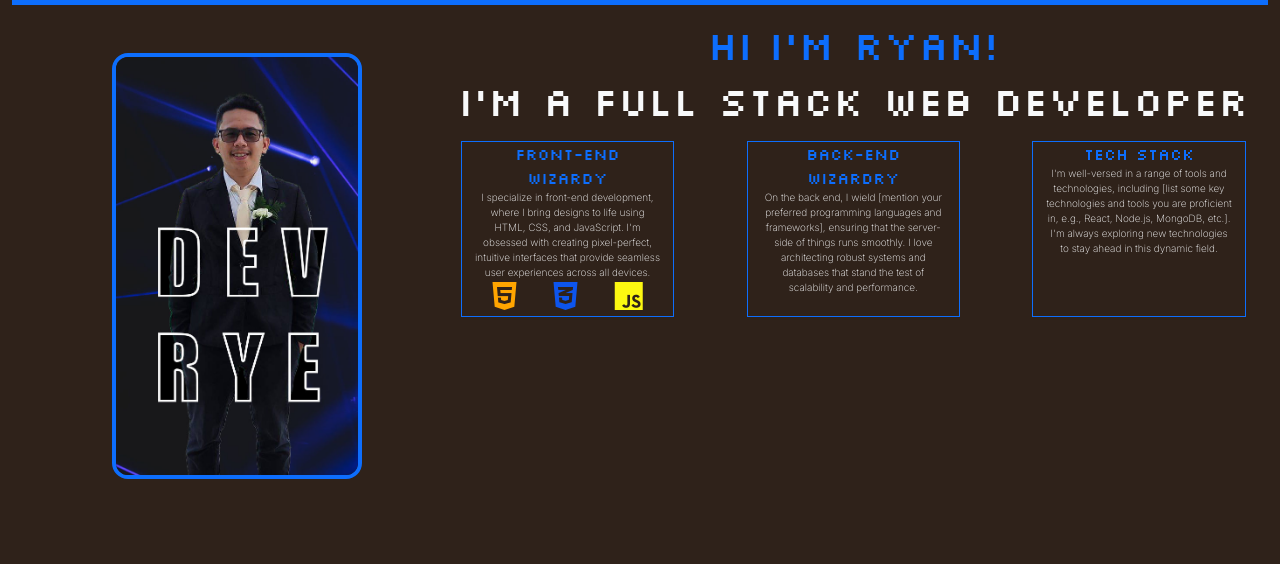
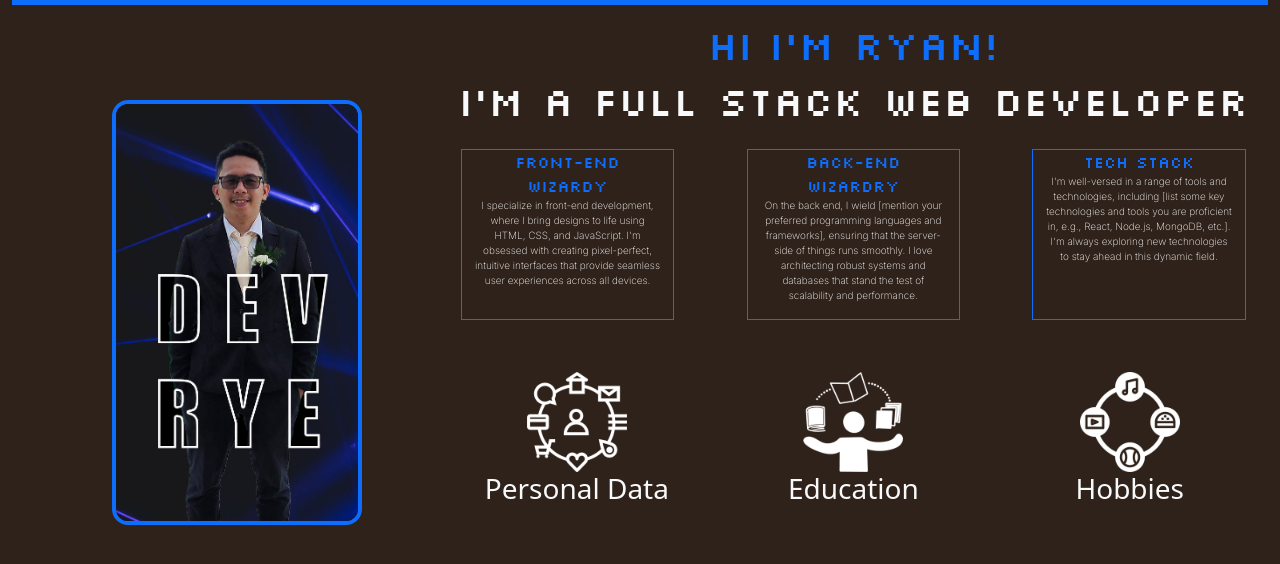
Before and after one commit to ryaneroll28/devrye, a plain HTML site: page index.html in a window 1280 px wide. Shown: the part 916-1480 px from the top of the page. Drawn offline with nearby package versions, Linux system fonts and the light colour scheme.

Commit message:
Added Additonal Section Hobbies/PersData/Educ CardFlip Effect

```diff
--- a/index.css
+++ b/index.css
@@ -12,6 +12,8 @@ font-family: 'Silkscreen', sans-serif;
 
 .bg-blue {
   background-image: url('./img/bgblue.jpg');
+  background-repeat: no-repeat;
+  background-size: cover;
 }
 
 @keyframes logoDown {
@@ -144,4 +146,134 @@ font-family: 'Silkscreen', sans-serif;
     0 0 200px rgb(5, 49, 222);
   cursor: pointer;
   border-radius: 8px;
+  transform: scale(1.3);
+  -webkit-transform: scale(1.3);
+  -ms-transform: scale(1.3);
 }
+
+/* Animation on front/back/Tech */
+
+.front-end,
+.back-end,
+.tech-stack {
+  animation: fade linear;
+  animation-timeline: view();
+  transition: 0.3s ease;
+}
+
+@keyframes fade {
+  0% {
+    opacity: 0;
+  }
+
+  50% {
+    opacity: 1;
+  }
+
+  100% {
+    opacity: 1;
+  }
+}
+
+.abt-1 {
+  animation: leftSlide linear;
+  animation-timeline: view();
+}
+
+.abt-2 {
+  animation: rightSlide linear;
+  animation-timeline: view();
+}
+
+@keyframes leftSlide {
+  0% {
+    transform: translateX(-300px);
+  }
+
+  50% {
+    transform: translateX(0px);
+  }
+
+  100% {
+    transform: translateX(0px);
+  }
+}
+
+@keyframes rightSlide {
+  0% {
+    transform: translateX(300px);
+  }
+
+  50% {
+    transform: translateX(5px);
+  }
+
+  100% {
+    transform: translateX(0px);
+  }
+}
+
+/* Flipcard Picture */
+
+/* .theCard {
+  position: relative;
+}
+
+.theFront,
+.theBack {
+  position: absolute;
+} */
+
+/* CARD FLIP SECTION */
+
+.cardMain {
+  position: relative;
+  width: 80px;
+  height: 200px;
+  /* background-color: green; */
+}
+
+.cardSub {
+  position: absolute;
+  width: 100%;
+  height: 100%;
+  transform-style: preserve-3d;
+  transition: all 0.5s ease;
+  /* background-color: yellow; */
+}
+
+.cardSub:hover {
+  transform: rotateY(180deg);
+}
+
+.cardFront {
+  position: absolute;
+  width: 100%;
+  height: 100%;
+  backface-visibility: hidden;
+  background-color: #ff282800;
+  color: #333;
+  text-align: center;
+  border-radius: 20px;
+  display: block;
+  margin-left: auto;
+  margin-right: auto;
+}
+
+.cardBack {
+  position: absolute;
+  width: 100%;
+  height: 100%;
+  backface-visibility: hidden;
+  background-color: #ffffff08;
+  color: rgb(252, 252, 252);
+  transform: rotateY(180deg);
+  text-align: center;
+  border-radius: 20px;
+}
+
+cardMain > i {
+  font-size: 100px;
+}
+
+/* CARD FLIP SECTION */
--- a/index.html
+++ b/index.html
@@ -56,7 +56,7 @@
     </div>
 
 
-    <div class="bg-second container-fluid vh-100">
+  <div class="bg-second container-fluid vh-100">
         <!-- Navbar Start -->
 
     <nav id="navBar" class="navbar navbar-expand-lg bg-primary overflow-hidden">
@@ -118,28 +118,90 @@
     <!-- Image Section end -->
     <!-- About Title Start -->
         <div class="col-md-8">
-          <div class="d-flex justify-content-center align-items-center">
+          <div class="abt-1 d-flex justify-content-center align-items-center">
               <h1 class="aboutTitle text-primary mt-3 me-3">Hi</h1> <h1 class="aboutTitle text-primary mt-3">I'm Ryan!</h1>
           </div>
 
-          <div>
+          <div class="abt-2 overflow-hidden">
             <h1 class="aboutTitle text-center text-light">I'm a Full Stack Web Developer</h1>
           </div>
 
           <div class="row d-flex justify-content-around text-light text-center d-grid gap-1 mt-3" >
 
             <div class="front-end col-md-3 border border-primary pb-2"> <div class="parTitle text-primary">Front-End Wizardy</div>
-            <p class="parAbout">I specialize in front-end development, where I bring designs to life using HTML, CSS, and JavaScript. I'm obsessed with creating pixel-perfect, intuitive interfaces that provide seamless user experiences across all devices.</p>
-            <div class="parIcons"><i class="fa-brands fa-html5 fa-lg"></i> <i class="fa-brands fa-css3-alt fa-lg"></i> <i class="fa-brands fa-js fa-lg"></i></div>
+            <p class="parAbout">I specialize in front-end development, where I bring designs to life using HTML, CSS, and JavaScript. I'm obsessed with creating pixel-perfect, intuitive interfaces that provide seamless user experiences across all devices.
+              <!-- <div class="parIcons"><i class="fa-brands fa-html5 fa-lg"></i> <i class="fa-brands fa-css3-alt fa-lg"></i> <i class="fa-brands fa-js fa-lg"></i></div> -->
+            </p>
+
           </div>
 
             <div class="back-end col-md-3 border border-primary"> <div class="parTitle text-primary">Back-End Wizardry</div>
-            <p class="parAbout">On the back end, I wield [mention your preferred programming languages and frameworks], ensuring that the server-side of things runs smoothly. I love architecting robust systems and databases that stand the test of scalability and performance.</p>
+            <p class="parAbout">On the back end, I wield [mention your preferred programming languages and frameworks], ensuring that the server-side of things runs smoothly. I love architecting robust systems and databases that stand the test of scalability and performance.
+              <!-- <div class="parIcons ps-2"><i class="fa-brands fa-node-js fa-2xl"></i> <i class="fa-brands fa-css3-alt fa-lg"></i> <i class="fa-brands fa-js fa-lg"></i></div> -->
+            </p>
+
           </div>
 
             <div class="tech-stack col-md-3 border border-primary"> <div class="parTitle text-primary">Tech Stack</div>
-            <p class="parAbout">I'm well-versed in a range of tools and technologies, including [list some key technologies and tools you are proficient in, e.g., React, Node.js, MongoDB, etc.]. I'm always exploring new technologies to stay ahead in this dynamic field.</p>
+            <p class="parAbout">I'm well-versed in a range of tools and technologies, including [list some key technologies and tools you are proficient in, e.g., React, Node.js, MongoDB, etc.]. I'm always exploring new technologies to stay ahead in this dynamic field.
+              <!-- <div class="parIcons"><i class="fa-brands fa-html5 fa-lg"></i> <i class="fa-brands fa-css3-alt fa-lg"></i> <i class="fa-brands fa-js fa-lg"></i></div> -->
+            </p>
+
           </div>
+
+          <!-- Card Flip Section -->
+
+         <!-- CardFlip Container -->
+          <div class="row d-flex justify-content-around mt-5">
+            <!-- Personal Data -->
+              <div class="cardMain col-md-3 m-0 p-0 ">
+                <div class="cardSub">
+                  <div class="cardFront">
+                    <img width="100" src="./img/persdata.png" alt="">
+                    <h3 class="text-light">Personal Data</h3>
+                  </div>
+                  <div class="cardBack">
+                    <p>Birthdate: August 28, 1990</p>
+                    <p>Age: 30 y/o</p>
+                    <p>Address: Silang, Cavite</p>
+                    <p>Citizenship: Filipino</p>
+                  </div>
+                </div>
+              </div>
+
+          <!-- Personal Data -->
+
+          <!-- Education -->
+          <div class="cardMain col-md-3 m-0 p-0">
+            <div class="cardSub">
+              <div class="cardFront">
+                <img width="100" src="./img/educ.png" alt="">
+                <h3 class="text-light">Education</h3>
+                </div>
+                <div class="cardBack">
+                  Back of Card
+                </div>
+              </div>
+            </div>
+
+          <!-- Education -->
+
+        <!-- Hobbies -->
+        <div class="cardMain col-md-3 m-0 p-0">
+          <div class="cardSub">
+            <div class="cardFront">
+                <img width="100" src="./img/hobbies.png" alt="">
+                <h3 class="text-light">Hobbies</h3>
+              </div>
+              <div class="cardBack">
+                Back of Card
+              </div>
+            </div>
+          </div>
+
+        <!-- Hobbies -->
+        </div>
+          <!-- Card Flip Section -->
 
         </div>
         <!--  -->
@@ -150,7 +212,7 @@
 
     </div>
 
-
+  </div>
 
     <!-- BS Script Start -->
     <script
```
Also changed, not shown: img/educ.png (added), img/hobbies.png (added), img/persdata.png (added), img/profpic.jpg (deleted).
